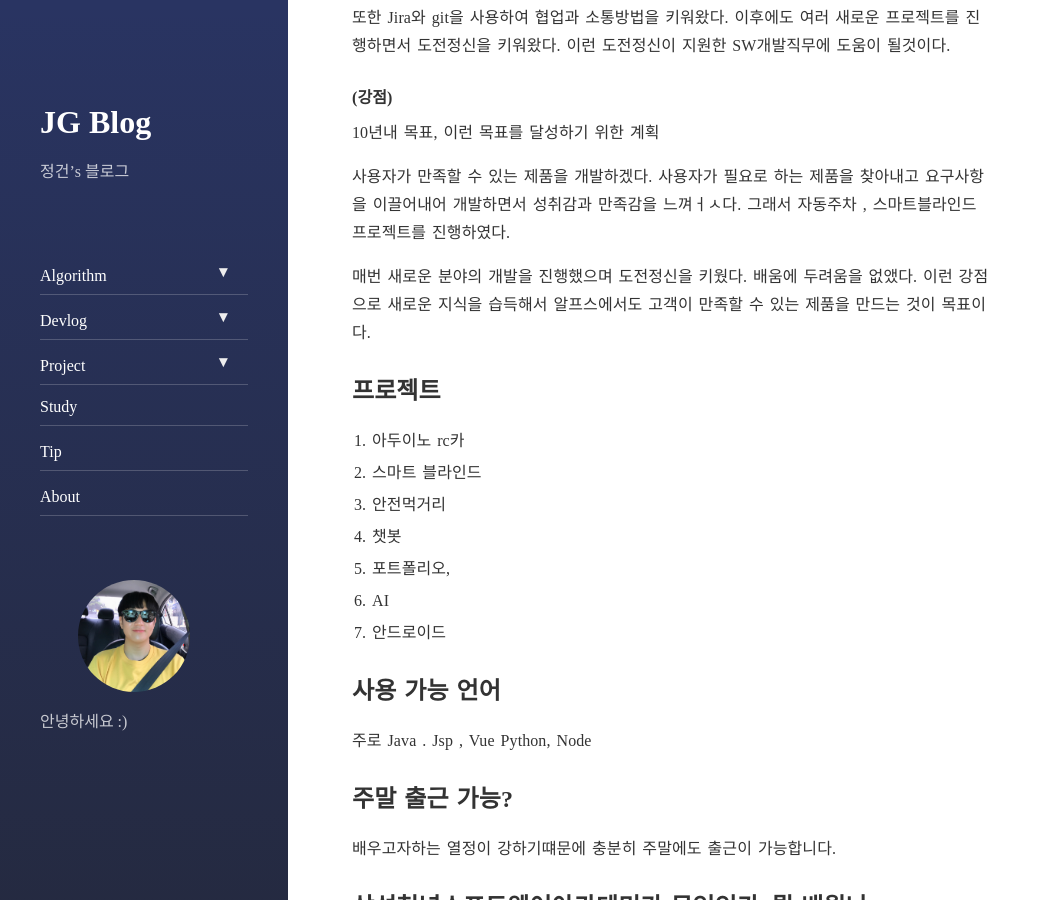
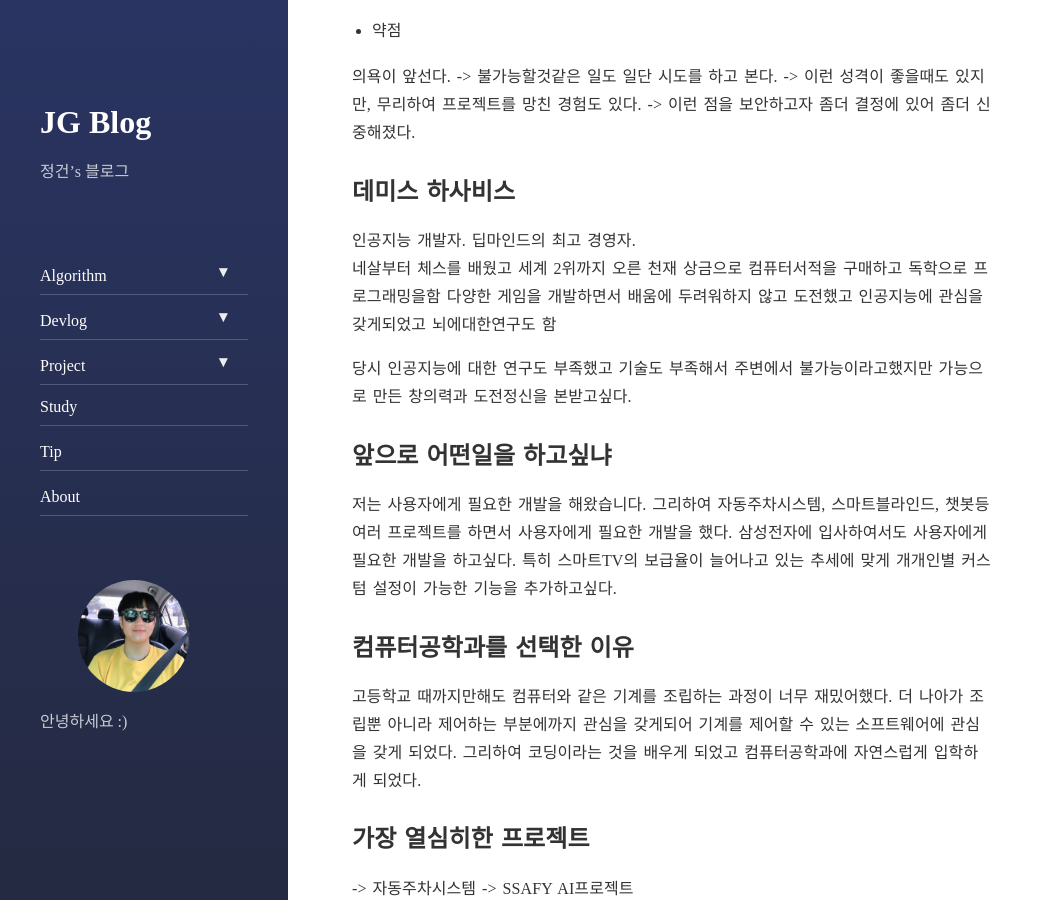
Before and after one commit to ini080/ini080.github.io, a Jekyll site: the page built from _posts/2019-11-05-tip-private.md, in a window 1280 px wide and 900 px high, scrolled down 1312 px. Shown: the whole window, without its empty margins (0-1053 px from the left). Built offline with Jekyll 4.4.1, drawn with Linux system fonts in a browser that asks for light colours; nearby versions of some CDN libraries; comment, search, counter and statistics services are not loaded; some of the changed text lies outside the part shown.

Commit message:
[+] Update Post

```diff
--- a/_posts/2019-11-05-tip-private.md
+++ b/_posts/2019-11-05-tip-private.md
@@ -22,6 +22,98 @@
 그러면서 자연스럽게 임베디스 시스템에 관심을 갖게 되었고 임베디드 분야에서 세계적으로 이름을 널리 알리고 있는 한국알프스 입사에 꿈을 꾸게 되었습니다.
 임베디드 소프트웨어에 역량를 키우고자 자동주차시스템과 스마트블라인드를 개발하며 꿈을 키웠습니다.
 이런 개발역량과 노력을 바탕으로 한국 알프스에 입사하여 사용자의 불편한점을 찾아내고 니즈를 충족시킬 수 있는 개발을 하겠습니다.
+
+
+사용자를 위한 커스텀이 가능한 사용자를 위한 메뉴를 만들고 싶다
+
+## 자신의 강점 / 약점
+
+문제발생시 올바른 대안을 내는것이 강점.
+스마트블라인드 프로젝트에서 센서값 측정 안댐 —> 문제파악이 우선이라고 생각했고, 무작정 뜯는것보단 배선의 문제라는 것을 알아내 팀원들의 동의를 얻고 분해해서 수리해서 성공적으로 프로젝트 마무리.
+
+
+약점
+
+여러가지 일이 한번에 들이닥치면 방황하는 경향이있음
+-> 순서대로 일을 차근차근 하나씩 처리하려고 함
+
+## 남들이 생각하는 강점 / 약점
+
+* 강점
+배움에 적극적인자세 / 능동적인 자세
+싸피에서 프로젝트를 할때에도 모르는 문제가 발생하였을 때 바로 물어보기보단 스스로 해결하기 위해 노력헀다 . 모르는 문제를 다음번엔 다시 반복하지 않기위해 필기를해두었다. 이런강점이 삼성전자에 입사하여서 업무를 배울떄도 많은 도움이 될것이라고 생각한다.
+
+* 약점
+
+의욕이 앞선다.
+-> 불가능할것같은 일도 일단 시도를 하고 본다.
+-> 이런 성격이 좋을때도 있지만, 무리하여 프로젝트를 망친 경험도 있다.
+-> 이런 점을 보안하고자 좀더 결정에 있어 좀더 신중해졌다.
+
+## 데미스 하사비스
+인공지능 개발자.
+딥마인드의 최고 경영자.
+네살부터 체스를 배웠고 세계 2위까지 오른 천재
+상금으로 컴퓨터서적을 구매하고 독학으로 프로그래밍을함
+다양한 게임을 개발하면서 배움에 두려워하지 않고 도전했고 인공지능에 관심을 갖게되었고 뇌에대한연구도 함
+
+당시 인공지능에 대한 연구도 부족했고 기술도 부족해서 주변에서 불가능이라고했지만 가능으로 만든 창의력과 도전정신을 본받고싶다.
+
+## 앞으로 어떤일을 하고싶냐
+저는 사용자에게 필요한 개발을 해왔습니다.
+그리하여 자동주차시스템, 스마트블라인드, 챗봇등 여러 프로젝트를 하면서 사용자에게 필요한 개발을 했다.
+삼성전자에 입사하여서도 사용자에게 필요한 개발을 하고싶다.
+특히 스마트TV의 보급율이 늘어나고 있는 추세에 맞게 개개인별 커스텀 설정이 가능한 기능을 추가하고싶다.
+
+## 컴퓨터공학과를 선택한 이유
+고등학교 때까지만해도 컴퓨터와 같은 기계를 조립하는 과정이 너무 재밌어했다.
+더 나아가 조립뿐 아니라 제어하는 부분에까지 관심을 갖게되어 기계를 제어할 수 있는 소프트웨어에 관심을 갖게 되었다. 그리하여 코딩이라는 것을 배우게 되었고 컴퓨터공학과에 자연스럽게 입학하게 되었다.
+
+
+## 가장 열심히한 프로젝트
+-> 자동주차시스템
+-> SSAFY AI프로젝트
+
+
+
+
+## 프로젝트에서 문제가 생겼을 때 해결하는 방법
+중간에 포기하면 그동안의 노력도 무산될 뿐더러 앞으로 시도하는데에 있어도 두려움이 생길것이라고 생각했다. 할 수 있는선에서 포기하지 않고 최선을 다하자고 팀을 다독였고 특히 그럴때마다 팀원들끼리 진솔한 이야기를하면서 팀을 이끌어나갔다.
+
+## 뽑혀야 하는 이유
+크게 두가지로 말씀드리겠습니다.
+첫번째 능력부분입니다.
+저는 사용자에게 필요한 개발을 하기위해 여러 프로젝트를 해왔습니다. 이런 사용자의 입장을 고려하며 키워왔던 개발 역량이 지원하는 영상디스플레이의 SW직군에서도 큰 성과를 낼 수 있을것이라고 생각합니다.
+
+두번쨰 열정부분입니다,
+삼성청년소프트웨어에 진학하여서도 팀 프로젝트를 진행하면서도 퇴근 후 집에 와서 그에 관련된 기술을 찾아보고 개인적인 시간에도 프로젝트에 효율을 높히기 위한 열정을 쏟았다.
+
+이런 열정이 입사후에서도 지속적인 자기개발과 업무에 대한 괌시으로 이어질것이라고 확신합니다.
+
+
+## 불합리한 대우를 받은 경험
+1년 넘게 일한 카페에서 주휴수당을 못받은 경험이 있다.
+당시 관련 법률을 찾아보았고 그에 맞게 타당한 근거와함께 주유수당을 요구했다.
+당시 관련 법률에 대해 자세히 알지 못했던 점장님이 제시한 법률을 보고 이해하셨고 결국 추후에 받을 수 있었다.
+
+## 어디지원하였는가 ?
+한국알프스를 지원하였다.
+광주에 있는 회사이고 자동차 부품인 전장부품을 만드는 회사이다.
+광주에 몇 없는 임베디드 회사여서 관심이 갔고 SW직군이 존재하여서 지원하게되었다.
+면접을 앞두고 있는 상황이다.
+
+
+
+## 입사후 15년 후
+사용자에게 필요한 개발과 소통을 통해 사용자의 니즈들을 충족시킨 제품을 개발하여
+삼성의 국제 컨퍼런스에서 신제품을 발표하고싶다.
+
+
+## 마지막 하고싶은 말
+이런 면접의 기회를 주신 면접관분들에게 감사합니다.
+이런 기회를 살려 꼭 삼서전자에 입사하고싶다.
+
+
 
 
 ## 프로젝트 정리
```
